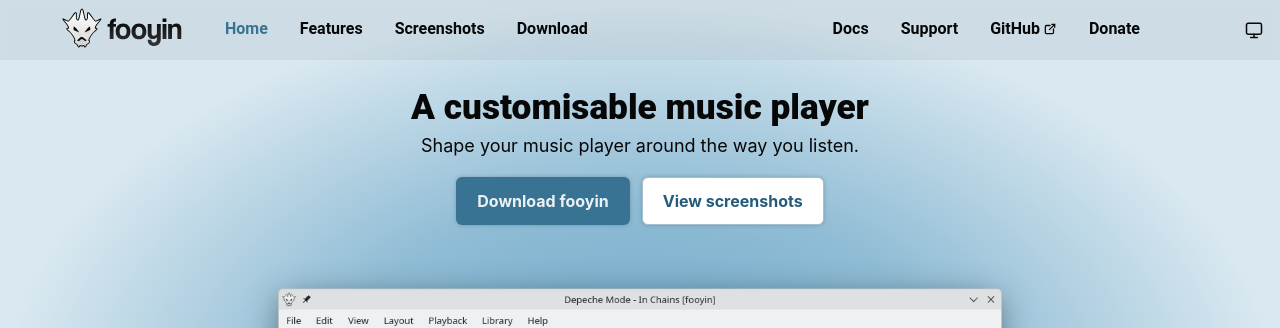
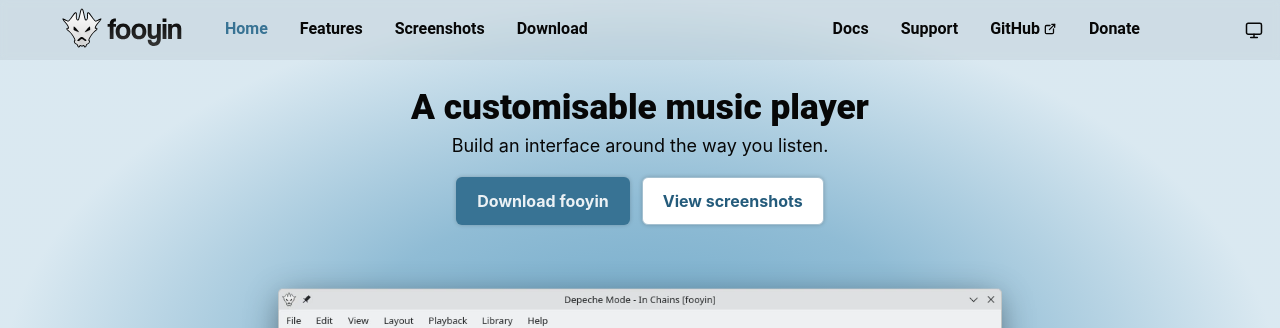
Before and after one commit to fooyin/fooyin.org, a Jekyll site: the page built from pages/home.html, in a window 1280 px wide. Shown: the top 328 px of the page. Built offline with Jekyll 4.4.1, drawn with Linux system fonts in a browser that asks for light colours.

Commit message:
Update home page feature text

```diff
--- a/pages/home.html
+++ b/pages/home.html
@@ -8,7 +8,7 @@
 
 <div class="feature">
     <h2>A customisable music player</h2>
-    <p class="feature-intro">Shape your music player around the way you listen.</p>
+    <p class="feature-intro">Build an interface around the way you listen.</p>
     <div class="feature-actions">
         <a class="btn btn-primary" href="/download">Download fooyin</a>
         <a class="btn btn-secondary" href="/screenshots">View screenshots</a>
```
